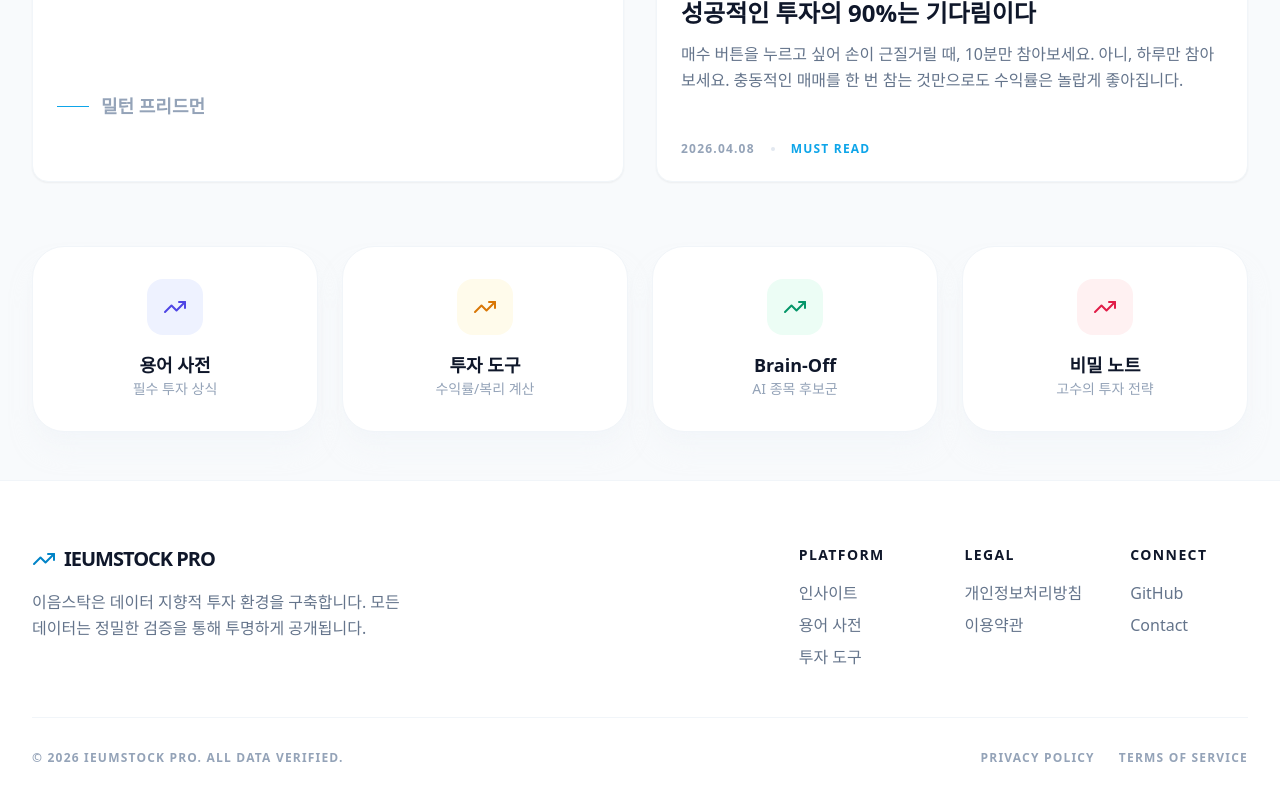
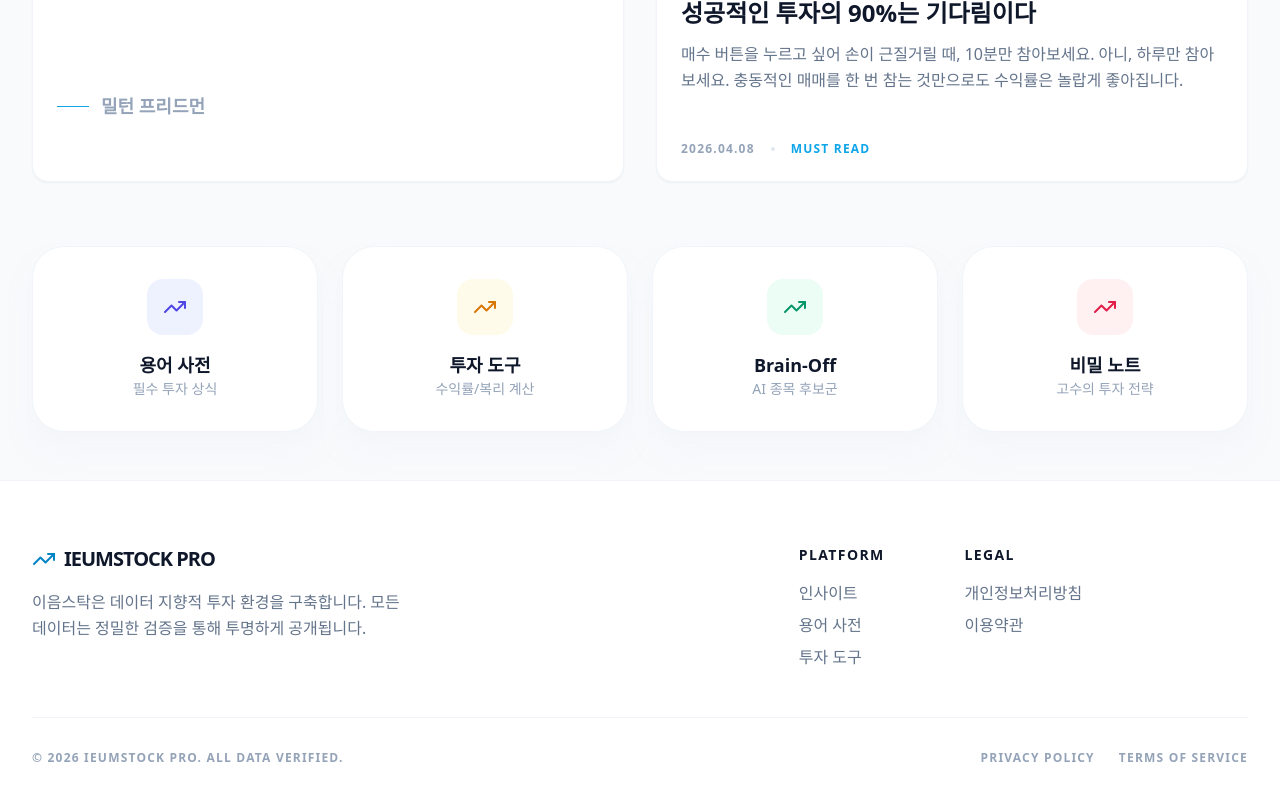
Before and after one commit to ieum3355/ieumstock-site, a React (Vite) app: page / in a window 1280 px wide. Shown: the part 570-1370 px from the top of the page. Built offline with nearby package versions, Linux system fonts and the light colour scheme; no server answers; the HTML template or start-up script is replaced by a standard one.

Commit message:
style: remove unnecessary footer links

```diff
--- a/src/App.tsx
+++ b/src/App.tsx
@@ -137,13 +137,6 @@ function App() {
                     <li><Link to="/terms" className="hover:text-primary-600 transition-colors">이용약관</Link></li>
                   </ul>
                 </div>
-                <div className="space-y-4">
-                  <h4 className="font-black text-slate-900 text-sm uppercase tracking-widest">Connect</h4>
-                  <ul className="space-y-2 text-slate-500 font-medium">
-                    <li><a href="#" className="hover:text-primary-600 transition-colors">GitHub</a></li>
-                    <li><a href="#" className="hover:text-primary-600 transition-colors">Contact</a></li>
-                  </ul>
-                </div>
               </div>
             </div>
 
```
